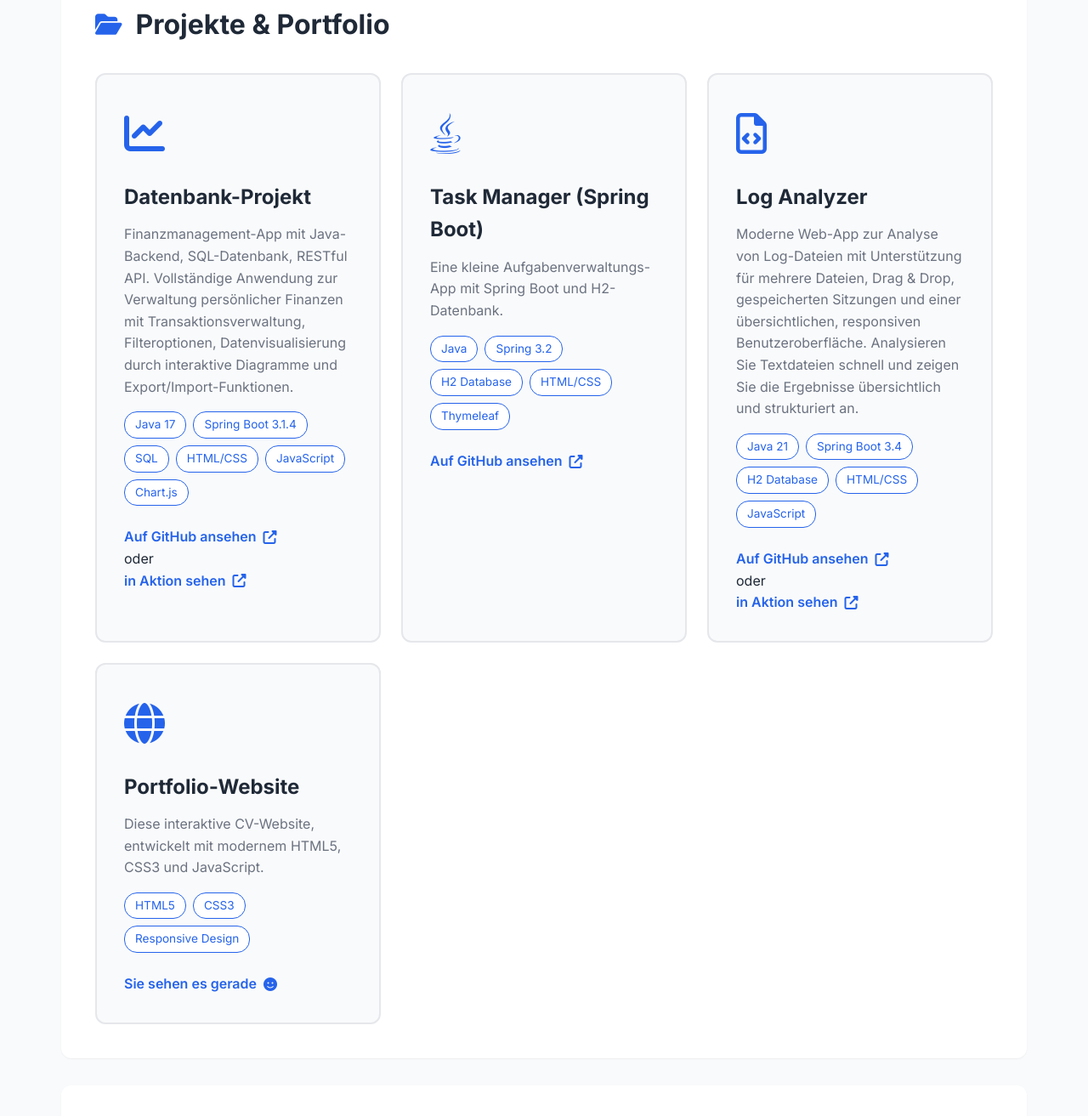
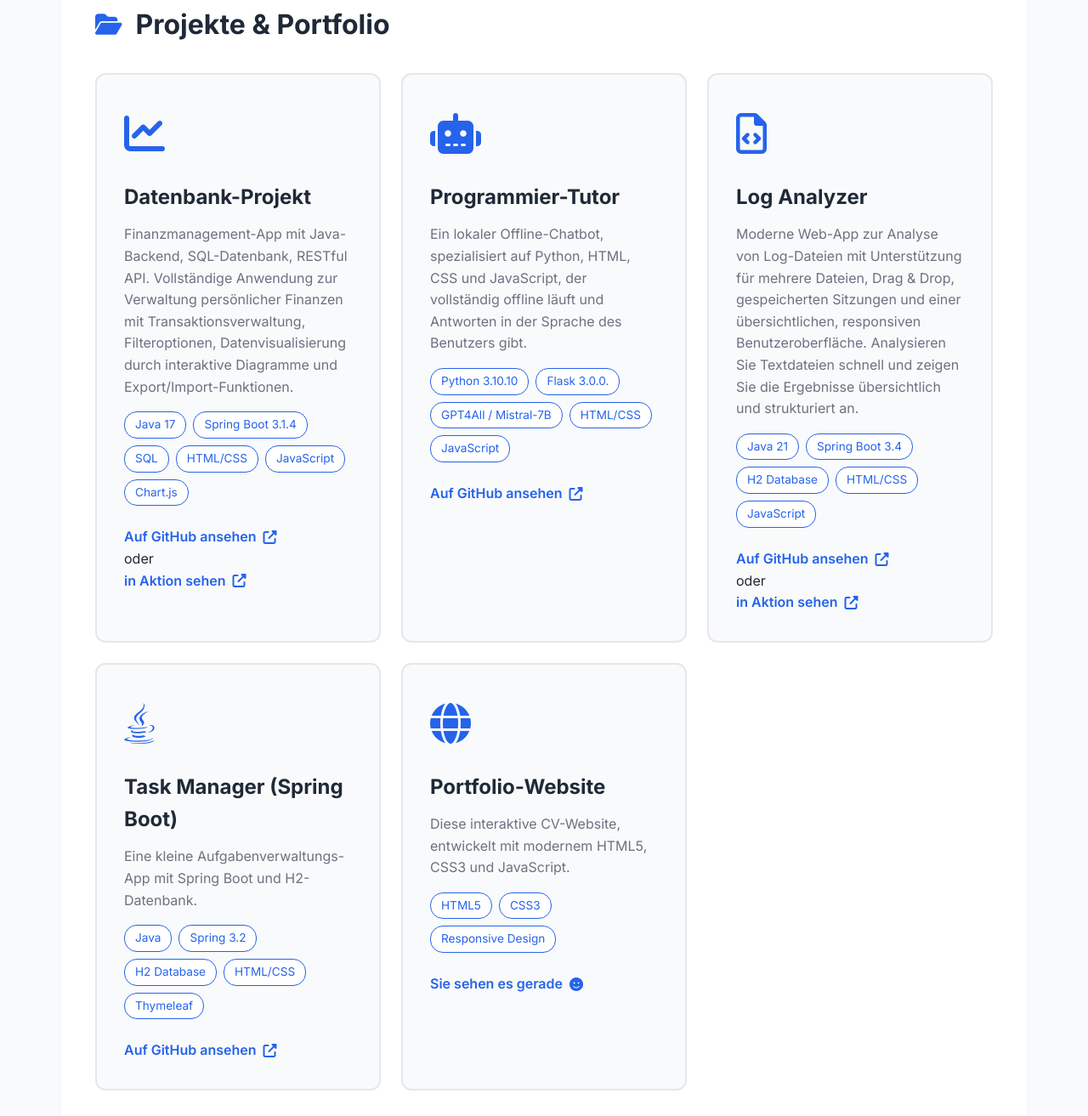
Before and after one commit to GiovyAngy/Lebenlauf, a plain HTML site: page index.html in a window 1280 px wide. Shown: the part 1847-3160 px from the top of the page at 85% size. Drawn offline with Linux system fonts and the light colour scheme.

Commit message:
new projket

```diff
--- a/index.html
+++ b/index.html
@@ -162,18 +162,19 @@
 
         <div class="project-card">
           <div class="project-icon">
-            <i class="fab fa-java"></i>
+            <i class="fas fa-robot"></i>
           </div>
-          <h3>Task Manager (Spring Boot)</h3>
-          <p>Eine kleine Aufgabenverwaltungs-App mit Spring Boot und H2-Datenbank.</p>
+          <h3>Programmier-Tutor</h3>
+          <p>Ein lokaler Offline-Chatbot, spezialisiert auf Python, HTML, CSS und JavaScript,
+            der vollständig offline läuft und Antworten in der Sprache des Benutzers gibt.</p>
           <div class="project-tech">
-            <span>Java</span>
-            <span>Spring 3.2</span>
-            <span>H2 Database</span>
+            <span>Python 3.10.10</span>
+            <span>Flask 3.0.0.</span>
+            <span>GPT4All / Mistral-7B</span>
             <span>HTML/CSS</span>
-            <span>Thymeleaf</span>
+            <span>JavaScript</span>
           </div>
-          <a href="https://github.com/GiovyAngy/Task-Manager" class="project-link" target="_blank" rel="noopener">
+          <a href="https://github.com/GiovyAngy/Chatbot" class="project-link" target="_blank" rel="noopener">
             Auf GitHub ansehen <i class="fas fa-external-link-alt"></i>
           </a>
         </div>
@@ -199,6 +200,24 @@
           <div><a>oder</a></div>
           <a href="https://loganalyzer-0p4l.onrender.com" class="project-link" target="_blank" rel="noopener">
             in Aktion sehen <i class="fas fa-external-link-alt"></i>
+          </a>
+        </div>
+
+        <div class="project-card">
+          <div class="project-icon">
+            <i class="fab fa-java"></i>
+          </div>
+          <h3>Task Manager (Spring Boot)</h3>
+          <p>Eine kleine Aufgabenverwaltungs-App mit Spring Boot und H2-Datenbank.</p>
+          <div class="project-tech">
+            <span>Java</span>
+            <span>Spring 3.2</span>
+            <span>H2 Database</span>
+            <span>HTML/CSS</span>
+            <span>Thymeleaf</span>
+          </div>
+          <a href="https://github.com/GiovyAngy/Task-Manager" class="project-link" target="_blank" rel="noopener">
+            Auf GitHub ansehen <i class="fas fa-external-link-alt"></i>
           </a>
         </div>
 
```
Also changed, not shown: 1 other file.
